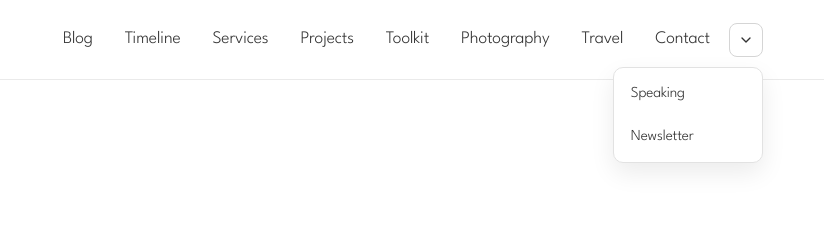
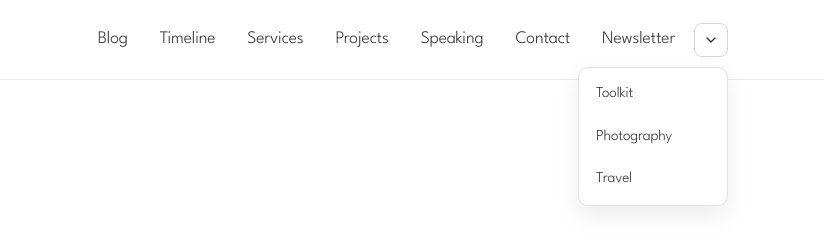
Before and after one commit to Pradumnasaraf/Pradumnasaraf.github.io, a Next.js app: page / in a window 1280 px wide. Both pictures are taken after a click on the button "Open more pages menu". Shown: the top 248 px of the page, without its empty margins (227-1051 px from the left). Built offline with nearby package versions, Linux system fonts and the light colour scheme.

Commit message:
feat: move Speaking and Newsletter to main nav, Toolkit/Photography/Travel to dropdown

```diff
--- a/src/app/page.js
+++ b/src/app/page.js
@@ -139,23 +139,23 @@ export default function Home() {
               </Link>
             </span>
             <span className="page-item">
-              <Link href="/toolkit" onClick={closeAllMenus}>
-                Toolkit
-              </Link>
-            </span>
-            <span className="page-item">
-              <Link href="/photography" onClick={closeAllMenus}>
-                Photography
-              </Link>
-            </span>
-            <span className="page-item">
-              <Link href="/travel" onClick={closeAllMenus}>
-                Travel
+              <Link href="/speaking" onClick={closeAllMenus}>
+                Speaking
               </Link>
             </span>
             <span className="page-item">
               <Link href="/contact" onClick={closeAllMenus}>
                 Contact
+              </Link>
+            </span>
+            <span className="page-item">
+              <Link
+                href="https://pradumnasaraf.substack.com"
+                target="_blank"
+                rel="noopener noreferrer"
+                onClick={closeAllMenus}
+              >
+                Newsletter
               </Link>
             </span>
             <span className="page-item page-item-more">
@@ -184,20 +184,22 @@ export default function Home() {
             <span
               className={`page-item extra-page-item ${isMobileMoreOpen ? 'active' : ''}`}
             >
-              <Link href="/speaking" onClick={closeAllMenus}>
-                Speaking
+              <Link href="/toolkit" onClick={closeAllMenus}>
+                Toolkit
               </Link>
             </span>
             <span
               className={`page-item extra-page-item ${isMobileMoreOpen ? 'active' : ''}`}
             >
-              <Link
-                href="https://pradumnasaraf.substack.com"
-                target="_blank"
-                rel="noopener noreferrer"
-                onClick={closeAllMenus}
-              >
-                Newsletter
+              <Link href="/photography" onClick={closeAllMenus}>
+                Photography
+              </Link>
+            </span>
+            <span
+              className={`page-item extra-page-item ${isMobileMoreOpen ? 'active' : ''}`}
+            >
+              <Link href="/travel" onClick={closeAllMenus}>
+                Travel
               </Link>
             </span>
           </div>
@@ -227,16 +229,14 @@ export default function Home() {
             <div
               className={`extra-menu-dropdown ${isExtraMenuOpen ? 'active' : ''}`}
             >
-              <Link href="/speaking" onClick={closeAllMenus}>
-                Speaking
+              <Link href="/toolkit" onClick={closeAllMenus}>
+                Toolkit
               </Link>
-              <Link
-                href="https://pradumnasaraf.substack.com"
-                target="_blank"
-                rel="noopener noreferrer"
-                onClick={closeAllMenus}
-              >
-                Newsletter
+              <Link href="/photography" onClick={closeAllMenus}>
+                Photography
+              </Link>
+              <Link href="/travel" onClick={closeAllMenus}>
+                Travel
               </Link>
             </div>
           </div>
```
